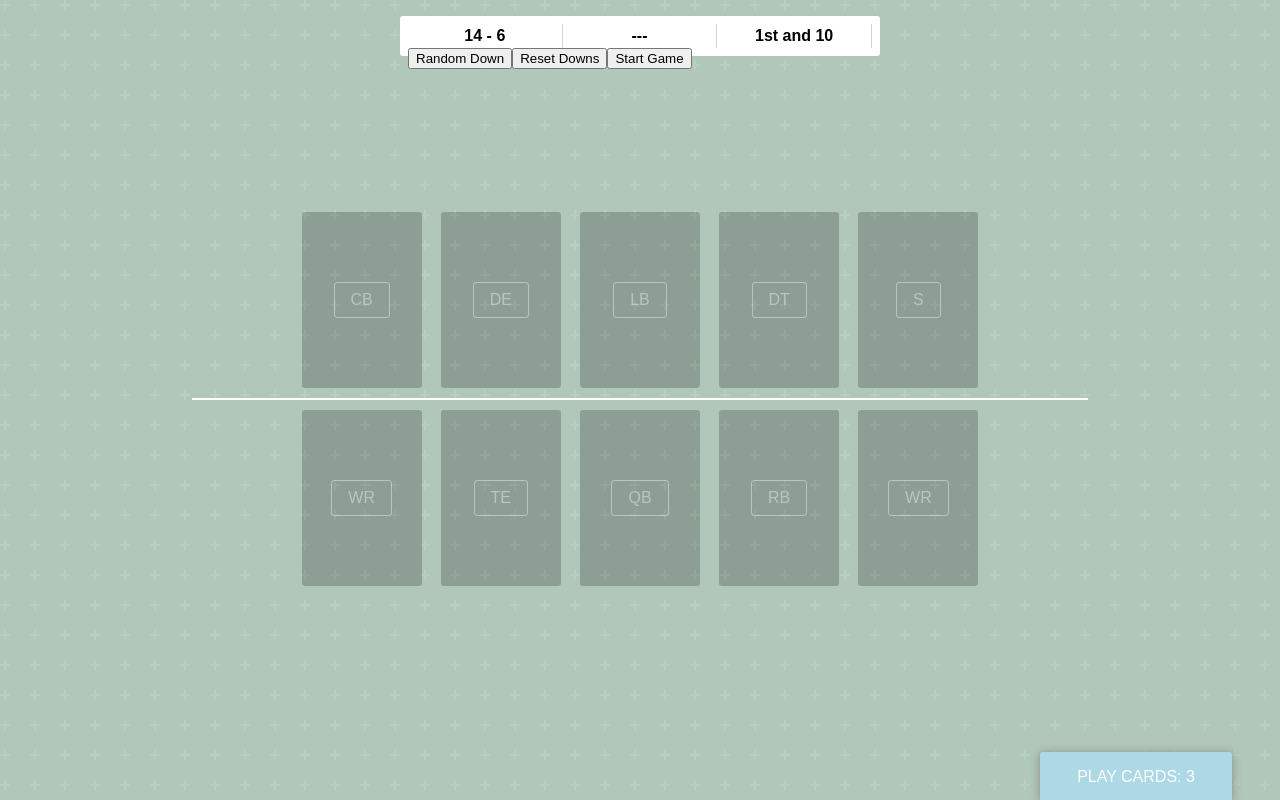
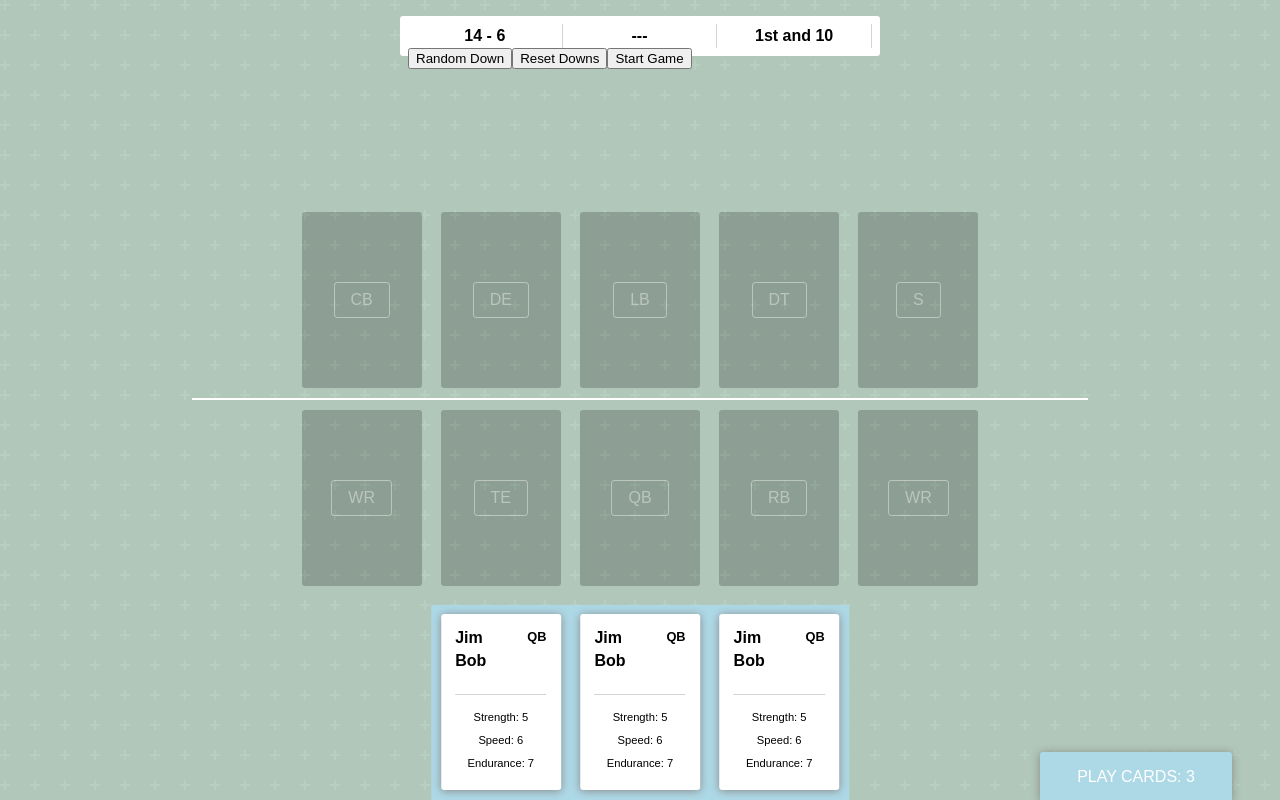
Before and after one commit to billearly/two-minute-warning, a Next.js app: page /game in a window 1280 px wide. Built offline with nearby package versions, Linux system fonts and the light colour scheme.

Commit message:
Started concept of a Hand. Changed name of CardStore to DeckStore

```diff
--- a/components/board/GameBoard.tsx
+++ b/components/board/GameBoard.tsx
@@ -1,10 +1,12 @@
 import React from 'react';
 import styled from 'styled-components';
-import { CardSlot, PlayerCard, PlayCard } from '../cards';
+import { CardSlot } from '../cards';
 import { TeamSide } from './TeamSide';
 import { PlayCardArea } from './PlayCardArea';
 import { PlayCardDeck } from './PlayCardDeck';
-import { ScoreBoard, PlayerDeck } from '../hud';
+import { Hand } from './Hand';
+import { ScoreBoard } from '../hud';
+
 import { PlayerPosition } from '../../enum';
 
 const GameBoardWrapper = styled.div`
@@ -41,6 +43,7 @@ const GameBoard: React.SFC = () => {
                     <CardSlot playerPosition={PlayerPosition.WR} />
                 </PlayCardArea>
 
+                <Hand />
                 <PlayCardDeck />
             </GameBoardWrapper>
         </>
--- /dev/null
+++ b/components/board/Hand.tsx
@@ -0,0 +1,44 @@
+import React, { Component } from 'react';
+import styled from 'styled-components';
+import { inject, observer } from 'mobx-react';
+import StoreType from '../../stores/StoreTypes';
+import { HandStore } from '../../stores';
+
+// Temporary
+import { PlayerCard } from '../cards';
+
+interface IProps {
+    HandStore?: HandStore;
+}
+
+const StyledHand = styled.div`
+    position: absolute;
+    bottom: 0;
+    left: 50%;
+    transform: translateX(-50%);
+
+    background-color: ${props => props.theme.colorBlue};
+
+    overflow-x: auto;
+`;
+
+@inject(StoreType.HANDSTORE)
+@observer
+export class Hand extends Component<IProps> {
+    constructor(props) {
+        super(props);
+    }
+
+    render() {
+        return (
+            <StyledHand>
+                {this.props.HandStore.cards.map((card, i) =>
+                    <PlayerCard
+                        key={i}
+                        playerInfo={card}
+                    />
+                )}
+            </StyledHand>
+        );
+    }
+}
--- a/components/board/PlayCardDeck.tsx
+++ b/components/board/PlayCardDeck.tsx
@@ -1,11 +1,11 @@
 import React, { Component } from 'react';
 import styled from 'styled-components';
 import { inject, observer } from 'mobx-react';
-import { CardStore } from '../../stores';
+import { DeckStore } from '../../stores';
 import StoreTypes from '../../stores/StoreTypes';
 
 interface IProps {
-    CardStore?: CardStore
+    DeckStore?: DeckStore
 }
 
 const PlayCardDeckStyled = styled.div`
@@ -27,13 +27,13 @@ const PlayCardDeckStyled = styled.div`
     pointer-events: none;
 `;
 
-@inject(StoreTypes.CARDSTORE)
+@inject(StoreTypes.DECKSTORE)
 @observer
 export class PlayCardDeck extends Component<IProps> {
     render() {
         return (
             <PlayCardDeckStyled>
-                PLAY CARDS: {this.props.CardStore.playCards.length}
+                PLAY CARDS: {this.props.DeckStore.playCards.length}
             </PlayCardDeckStyled>
         );
     }
--- a/components/hud/PlayerDeck.tsx
+++ /dev/null
@@ -1,22 +0,0 @@
-import React, { Component } from 'react';
-import { inject, observer } from 'mobx-react';
-import { CardStore } from '../../stores';
-import StoreTypes from '../../stores/StoreTypes';
-
-interface IProps {
-    CardStore?: CardStore
-}
-
-@inject(StoreTypes.CARDSTORE)
-@observer
-export class PlayerDeck extends Component<IProps> {
-    render() {
-        return (
-            <>
-                <p>Player deck info</p>
-                <p>Count: {this.props.CardStore.getCardCount}</p>
-                <p>Second Card: {this.props.CardStore.getCard(1)}</p>
-            </>
-        );
-    }
-}
--- a/components/hud/ScoreBoard.tsx
+++ b/components/hud/ScoreBoard.tsx
@@ -1,12 +1,11 @@
 import React, { Component } from 'react';
 import styled from 'styled-components';
 import { inject, observer } from 'mobx-react';
-import { ScoreBoardStore, CardStore } from '../../stores';
+import { ScoreBoardStore } from '../../stores';
 import StoreTypes from '../../stores/StoreTypes';
 
 interface IProps {
-    ScoreBoardStore?: ScoreBoardStore,
-    CardStore?: CardStore
+    ScoreBoardStore?: ScoreBoardStore
 }
 
 const StyledScoreBoard = styled.div`
@@ -37,7 +36,6 @@ const ScoreboardSection = styled.span`
 `;
 
 @inject(StoreTypes.SCOREBOARD)
-@inject(StoreTypes.CARDSTORE)
 @observer
 export class ScoreBoard extends Component<IProps> {
     render() {
--- a/components/hud/index.ts
+++ b/components/hud/index.ts
@@ -1,2 +1 @@
 export { ScoreBoard } from './ScoreBoard';
-export { PlayerDeck } from './PlayerDeck';
--- a/stores/CardStore.ts
+++ b/stores/DeckStore.ts
@@ -1,14 +1,11 @@
-import { action, observable, computed } from 'mobx';
+import { observable } from 'mobx';
 import { mockPlayers, mockPlays } from '../data';
-import { IPlayer, IPlay } from '../model';
+import { IPlayer, IPlay } from 'model';
 
-export class CardStore {
+export class DeckStore {
     @observable
     playerCards: IPlayer[] = mockPlayers;
 
     @observable
     playCards: IPlay[] = mockPlays;
-
-    @observable
-    test: number = 123;
 }
--- /dev/null
+++ b/stores/HandStore.ts
@@ -0,0 +1,36 @@
+import { observable } from 'mobx'
+
+//temp
+import { IPlayer } from '../model';
+import { PlayerPosition }  from '../enum';
+
+
+export class HandStore {
+    @observable
+    cards: IPlayer[] = [
+        {
+            firstName: 'Jim',
+            lastName: 'Bob',
+            position: PlayerPosition.QB,
+            strength: 5,
+            speed: 6,
+            endurance: 7
+        },
+        {
+            firstName: 'Jim',
+            lastName: 'Bob',
+            position: PlayerPosition.QB,
+            strength: 5,
+            speed: 6,
+            endurance: 7
+        },
+        {
+            firstName: 'Jim',
+            lastName: 'Bob',
+            position: PlayerPosition.QB,
+            strength: 5,
+            speed: 6,
+            endurance: 7
+        }
+    ];
+}
--- a/stores/StoreTypes.ts
+++ b/stores/StoreTypes.ts
@@ -1,6 +1,7 @@
 enum StoreType {
     SCOREBOARD = "ScoreBoardStore",
-    CARDSTORE = "CardStore"
+    DECKSTORE = "DeckStore",
+    HANDSTORE = "HandStore"
 };
 
 export default StoreType;
--- a/stores/helpers.ts
+++ b/stores/helpers.ts
@@ -1,8 +1,9 @@
 import StoreType from './StoreTypes';
-import { ScoreBoardStore, CardStore } from './';
+import { ScoreBoardStore, DeckStore, HandStore } from './';
 
 let scoreBoardStore = null;
-let cardStore = null;
+let deckStore = null;
+let handStore = null;
 
 const getCachedStore = (store: string): object => {
     switch(store) {
@@ -13,12 +14,19 @@ const getCachedStore = (store: string): object => {
 
             return scoreBoardStore;
 
-        case StoreType.CARDSTORE:
-            if (cardStore === null) {
-                cardStore = new CardStore();
+        case StoreType.DECKSTORE:
+            if (deckStore === null) {
+                deckStore = new DeckStore();
             }
 
-            return cardStore;
+            return deckStore;
+
+        case StoreType.HANDSTORE:
+            if (handStore === null) {
+                handStore = new HandStore();
+            }
+
+            return handStore;
 
         default:
             throw new Error(`${store} is not a defined store type`);
@@ -30,8 +38,11 @@ const createNewStore = (store: string): object => {
         case StoreType.SCOREBOARD:
             return new ScoreBoardStore();
 
-        case StoreType.CARDSTORE:
-            return new CardStore();
+        case StoreType.DECKSTORE:
+            return new DeckStore();
+
+        case StoreType.HANDSTORE:
+            return new HandStore();
 
         default:
             throw new Error(`${store} is not a defined store type`);
--- a/stores/index.ts
+++ b/stores/index.ts
@@ -1,2 +1,3 @@
 export { ScoreBoardStore } from './ScoreBoardStore';
-export { CardStore } from './CardStore';
+export { DeckStore } from './DeckStore';
+export { HandStore } from './HandStore';
```
